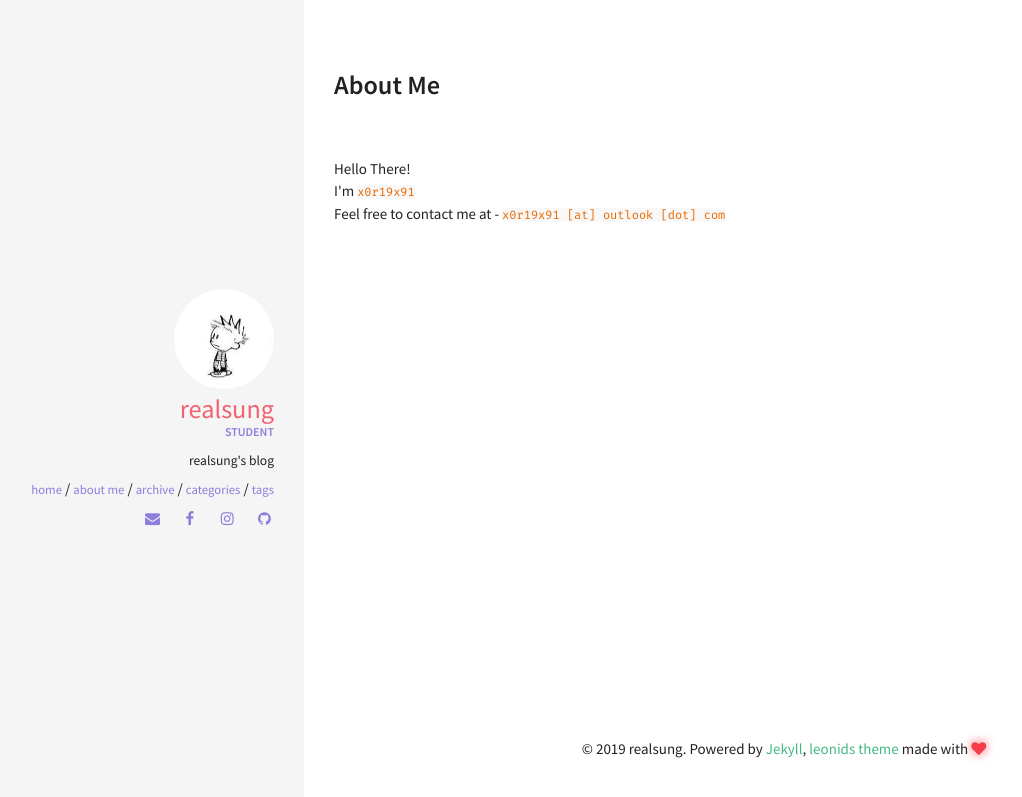
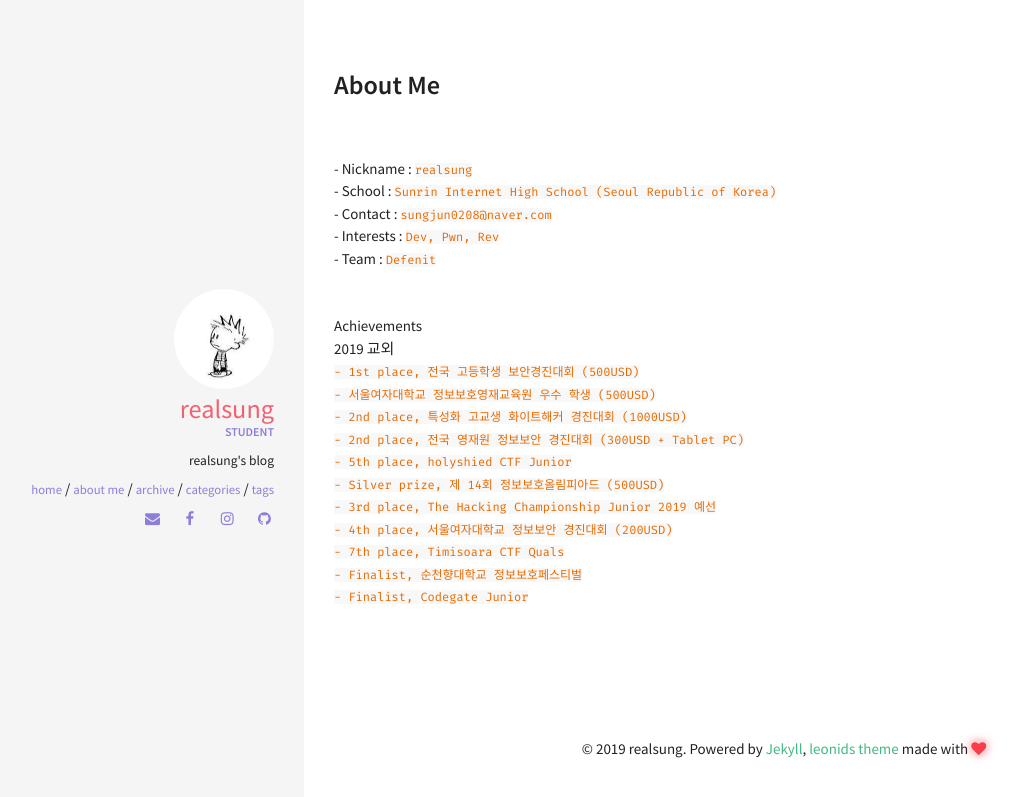
Before and after one commit to realsung/realsung.github.io_backup2, a Jekyll site: the page built from about.html, in a window 1280 px wide. Shown: the top 797 px of the page, without its empty margins (16-1038 px from the left). Built offline with Jekyll 4.4.1, drawn with Linux system fonts in a browser that asks for light colours.

Commit message:
update about

```diff
--- a/_layouts/about.html
+++ b/_layouts/about.html
@@ -3,7 +3,37 @@ layout: page
 ---
 
 <div class="row">
-   Hello There! <br />
-   I'm <code>x0r19x91</code><br />
-   Feel free to contact me at - <code>x0r19x91 [at] outlook [dot] com</code>
+   	- Nickname : <code>realsung</code><br />
+	- School : <code>Sunrin Internet High School (Seoul Republic of Korea)</code><br />
+	- Contact : <code>sungjun0208@naver.com</code><br />
+	- Interests : <code>Dev, Pwn, Rev</code><br />
+	- Team : <code>Defenit</code><br />
+	<br />
+	<br />
+	Achievements
+	<br />
+	2019 교외
+	<br />
+	<code>- 1st place, 전국 고등학생 보안경진대회 (500USD)</code>
+	<br />
+	<code>- 서울여자대학교 정보보호영재교육원 우수 학생 (500USD)</code>
+	<br />
+	<code>- 2nd place, 특성화 고교생 화이트해커 경진대회 (1000USD)</code>
+	<br />
+	<code>- 2nd place, 전국 영재원 정보보안 경진대회 (300USD + Tablet PC)</code>
+	<br />
+	<code>- 5th place, holyshied CTF Junior</code>
+	<br />
+	<code>- Silver prize, 제 14회 정보보호올림피아드 (500USD)</code>
+	<br />
+	<code>- 3rd place, The Hacking Championship Junior 2019 예선 </code>
+	<br />
+	<code>- 4th place, 서울여자대학교 정보보안 경진대회 (200USD)</code>
+	<br />
+	<code>- 7th place, Timisoara CTF Quals</code>
+	<br />
+	<code>- Finalist, 순천향대학교 정보보호페스티벌</code>
+	<br />
+	<code>- Finalist, Codegate Junior </code>
+	<br />
 </div>
```
